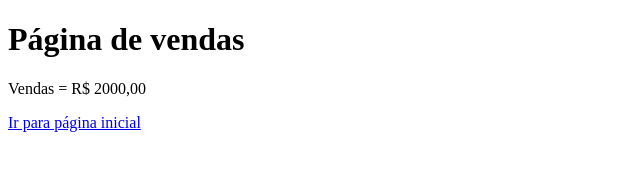
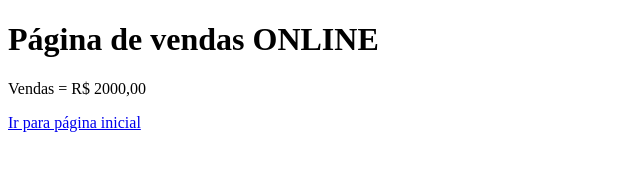
Before and after one commit to kennedy954/aulagithub, a plain HTML site: page vendas.html in a window 1280 px wide. Shown: the whole page, without its empty margins (0-640 px from the left). Drawn offline with Linux system fonts and the light colour scheme.

```diff
--- a/vendas.html
+++ b/vendas.html
@@ -6,7 +6,7 @@
     <title>Document</title>
 </head>
 <body>
-    <h1>Página de vendas</h1>
+    <h1>Página de vendas ONLINE</h1>
     <p>Vendas = R$ 2000,00</p>
     <a href="index.html">Ir para página inicial</a>
 </body>
```
